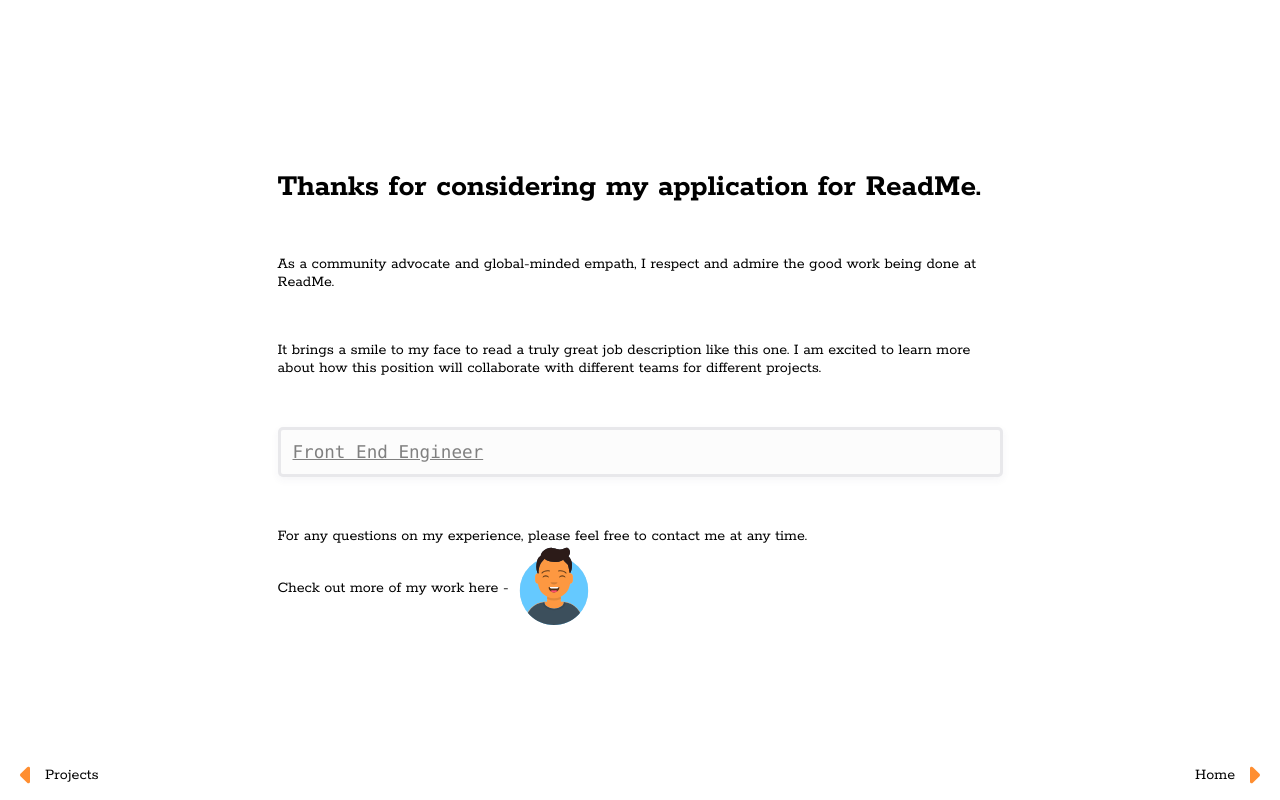
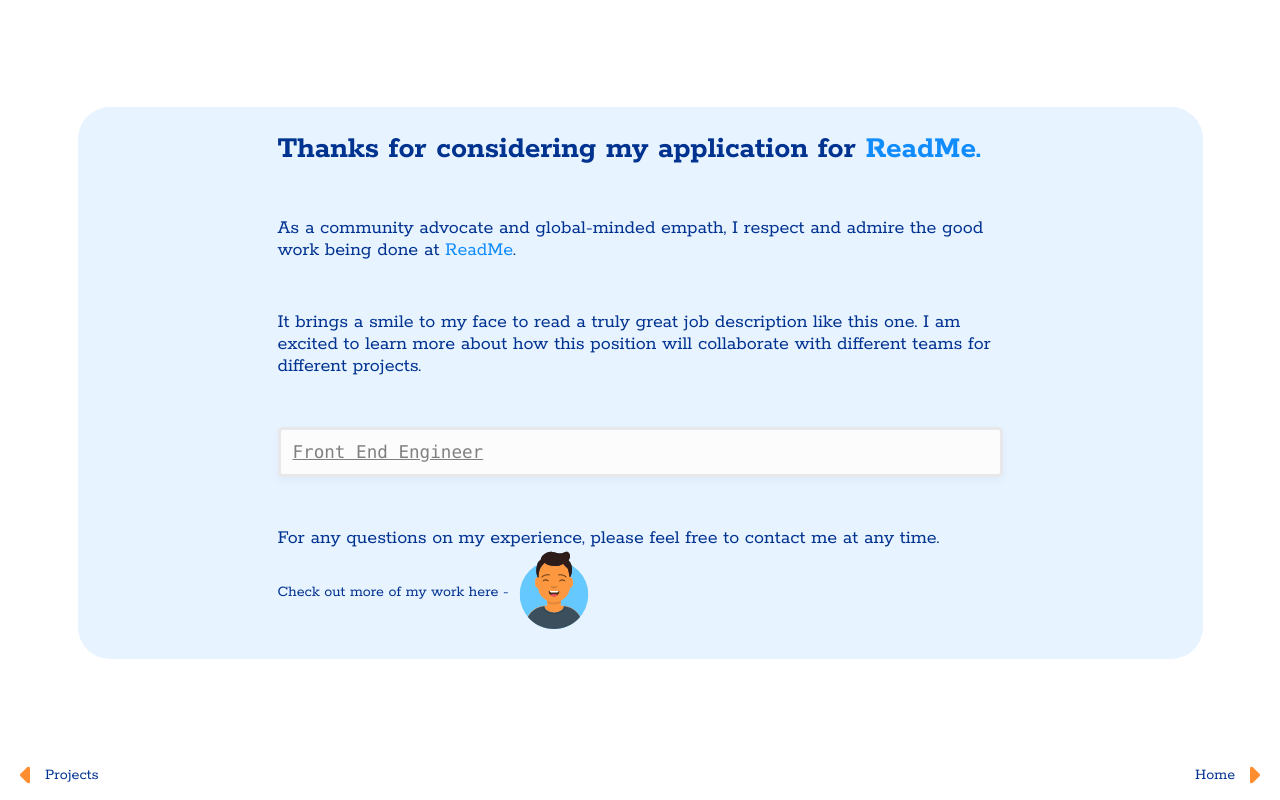
Before and after one commit to vnn8248/well, a Next.js app: page /contact in a window 1280 px wide. Built offline with nearby package versions, Linux system fonts and the light colour scheme; no server answers.

Commit message:
Update styling

```diff
--- a/styles/index.css
+++ b/styles/index.css
@@ -3,6 +3,7 @@
     padding: 0;
     margin: 0;
     text-align: left;
+    color: #003290;
 }
 
 * {
@@ -10,7 +11,6 @@
 }
 
 h1 {
-    color: black;
     font-size: 3.5rem;
     margin-top: 0;
 }
@@ -30,7 +30,7 @@
 p {
     margin: 0;
     margin-top: 50px;
-    font-size: 1rem;
+    font-size: 1.25em;
 }
 
 a {
@@ -139,14 +139,18 @@
     flex-direction: column;
     justify-content: center;
     align-items: center;
-    overflow: hidden;
+    /* overflow: hidden; */
     position: relative;
     z-index: 1;
     background: white;
 }
 
 .hero {
-    padding: 25px;
+    padding: 50px 25px;
+    background-color: #e7f3ff;
+    border-radius: 2em 2em 2em 2em;
+    /* height: 80vh; */
+    margin: 1em;
 }
 
 .grid {
@@ -155,7 +159,7 @@
     /* grid-auto-rows: minmax(250px, auto); */
     grid-gap: 1em;
     /* max-width: 1000px; */
-    margin-bottom: 50px;
+    /* margin-bottom: 50px; */
 }
 
 .card {
@@ -220,9 +224,17 @@
     color: orange;
 }
 
+.readme {
+    color: #118cfd;
+}
+
 /*******************************************/
 /* Navigation */
 /*******************************************/
+.nav {
+    margin-top: 50px;
+}
+
 .next,
 .prev {
     display: flex;
@@ -325,7 +337,7 @@
     flex-direction: column;
     position: relative;
     transition: 0.4s ease-in-out all;
-    background: rgba(61, 64, 91, .05);
+    background: #e7f3ff;
 }
 
 .group:hover {
```
